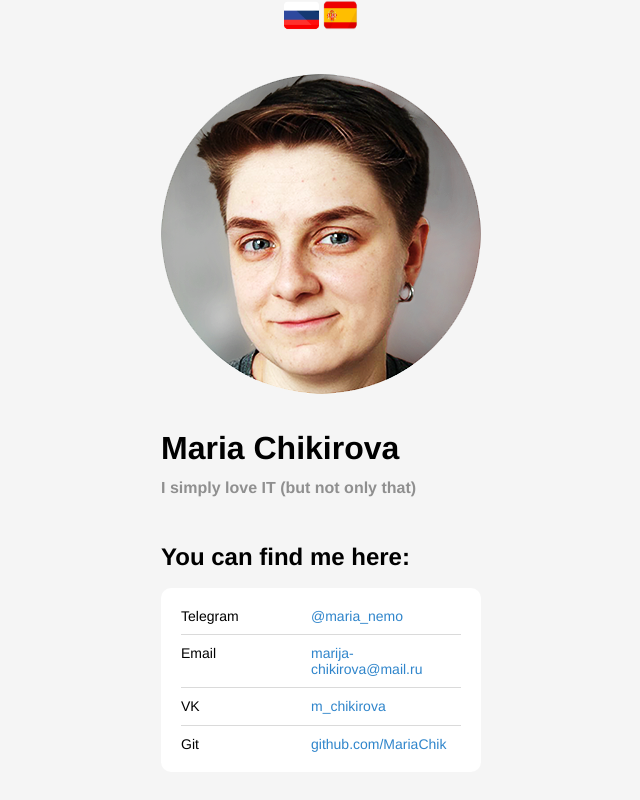
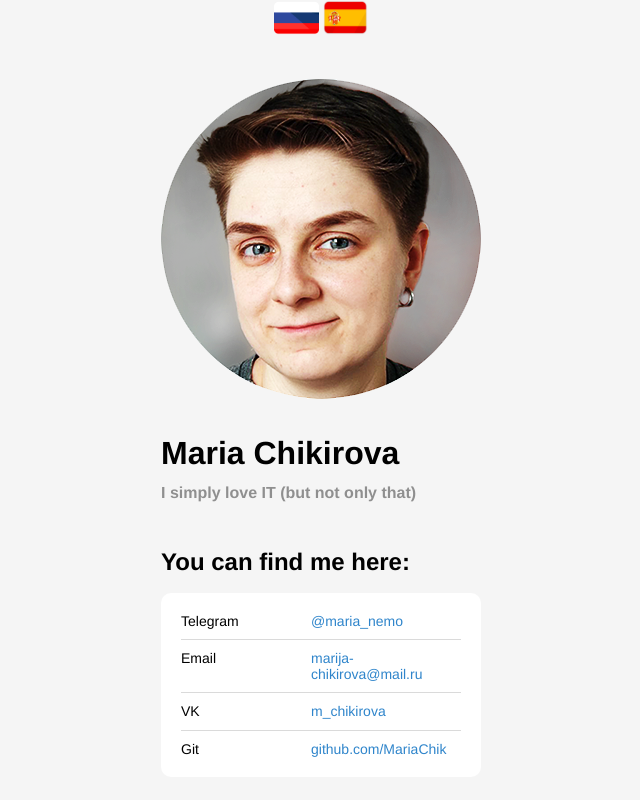
Before and after one commit to MariaChik/MariaChik.github.io, a plain HTML site: page index gb.html in a window 1280 px wide. Shown: the top 800 px of the page, without its empty margins (319-959 px from the left). Drawn offline with Linux system fonts and the light colour scheme.

Commit message:
Update index gb.html

```diff
--- a/index gb.html
+++ b/index gb.html
@@ -11,8 +11,8 @@
   </head>
   <body>
     <header class="top_header">
-      <img src="./ru icon.png" height=30px width=35px />
-      <img src="./es icon.png" height=30px width=35px />
+      <a href="index.html"><img src="./ru icon.png" width="45" height="35" border="0"></a>
+      <a href="index es.html"><img src="./es icon.png" width="45" height="35" border="0"></a>
     </header>
     <header class="header">
       <img src="./avatar.png" alt="avatar" class="header__avatar" />
```
